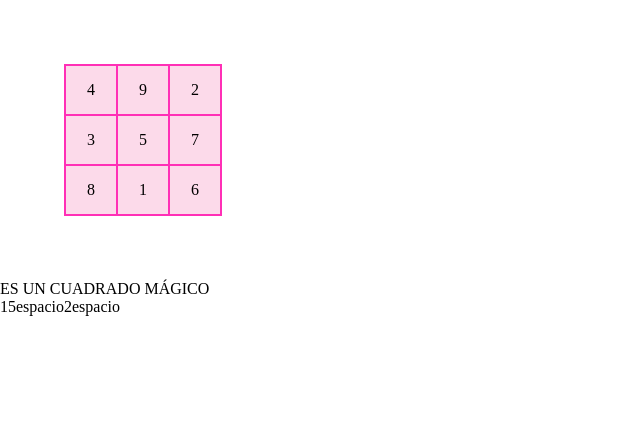
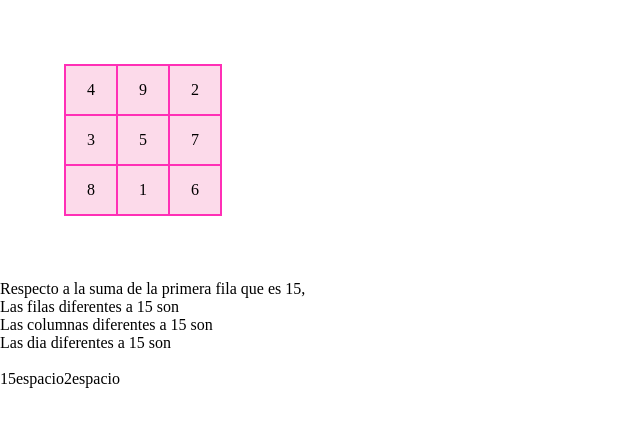
Before and after one commit to raulbrocal/DWS, a PHP site: page /cuadrado_magico.php in a window 1280 px wide. Shown: the top 427 px of the page, without its empty margins (0-640 px from the left). Run offline with PHP 8.4, Linux system fonts and the light colour scheme.

Commit message:
Añadir todas las funciones

```diff
--- a/practica/cuadrado_magico.php
+++ b/practica/cuadrado_magico.php
@@ -11,7 +11,7 @@
 
         class CuadradoMagico
         {
-            public $boolean;
+            public $boolean = true;
             public $arrayList;
             public $matriz;
 
@@ -57,8 +57,56 @@
 
                     $suma = 0;
                 }
+            }
 
-                $this->boolean = true;
+            function analizarColumnas($matriz)
+            {
+                $suma = 0;
+
+                for ($i = 0; $i < count($matriz); $i++) {
+
+                    for ($j = 0; $j < count($matriz); $j++) {
+                        $suma = $suma + $matriz[$j][$i];
+                    }
+
+                    if ($suma != 15) {
+                        return "false";
+                    }
+
+                    $suma = 0;
+                }
+            }
+
+            function analizarDiagonalPrimera($matriz)
+            {
+
+                $suma = 0;
+
+                for ($i = count($matriz); $i >= 0; $i--) {
+                    $suma = $suma + $matriz[$i][$i];
+                }
+
+                if ($suma != 15) {
+                    return "false";
+                }
+
+                $suma = 0;
+            }
+
+            function analizarDiagonalSegunda($matriz)
+            {
+
+                $suma = 0;
+
+                for ($i = 0; $i < count($matriz); $i++) {
+                    $suma = $suma + $matriz[$i][$i];
+                }
+
+                if ($suma != 15) {
+                    return "false";
+                }
+
+                $suma = 0;
 
             }
 
@@ -78,11 +126,11 @@
                     echo ("Las dia diferentes a " . $this->arrayList[0] . " son" . "<br>");
                 }
 
-                echo("<br>");
+                echo ("<br>");
 
                 foreach ($this->arrayList as $value) {
                     echo ($value);
-                    echo("espacio");
+                    echo ("espacio");
                 }
             }
 
@@ -113,118 +161,64 @@
 
 
         // function pintarCuadradoMagico($objeto)
-        // {
-        //     pintarMatriz($objeto);
-        //     analizarCuadradoMagico($objeto);
-        // };
+        //  {
+        //      pintarMatriz($objeto);
+        //      analizarCuadradoMagico($objeto);
+        //  };
 
-        // function pintarMatriz($matriz)
-        // {
-        //     echo ("<table>");
+        //  function pintarMatriz($matriz)
+        //  {
+        //      echo ("<table>");
 
-        //     for ($i = 0; $i < count($matriz->getMatriz()); $i++) {
-        //         echo ("<tr>");
-        //         for ($j = 0; $j < count($matriz->getMatriz()); $j++) {
-        //             echo ("<td>" . $matriz->getMatriz()[$i][$j] . "</td>");
-        //         }
-        //         echo ("</tr>");
-        //     }
+        //      for ($i = 0; $i < count($matriz->getMatriz()); $i++) {
+        //          echo ("<tr>");
+        //          for ($j = 0; $j < count($matriz->getMatriz()); $j++) {
+        //              echo ("<td>" . $matriz->getMatriz()[$i][$j] . "</td>");
+        //          }
+        //          echo ("</tr>");
+        //      }
 
-        //     echo ("</table>");
-        // }
+        //      echo ("</table>");
+        //  }
 
-        // function analizarCuadradoMagico($matriz)
-        // {
-        //     sumaPrimeraFila($matriz);
-        // };
+        //  function analizarCuadradoMagico($matriz)
+        //  {
+        //      sumaPrimeraFila($matriz);
+        //  };
 
-        // function sumaPrimeraFila($matriz)
-        // {
+        //  function sumaPrimeraFila($matriz)
+        //  {
 
-        //     $sumaColumna = 0;
+        //      $sumaColumna = 0;
 
-        //     for ($i = 0; $i < count($matriz->getMatriz()[0][$i]); $i++) {
-        //         $sumaColumna = $sumaColumna + $matriz->getMatriz()[0][$i];
-        //     }
+        //      for ($i = 0; $i < count($matriz->getMatriz()[0][$i]); $i++) {
+        //          $sumaColumna = $sumaColumna + $matriz->getMatriz()[0][$i];
+        //      }
 
-        //     return "Respecto a la suma de la primera fila que es " . $sumaColumna;
-        // }
+        //      return "Respecto a la suma de la primera fila que es " . $sumaColumna;
+        //  }
 
-        // function analizarFilas($matriz)
-        // {
-        //     $suma = 0;
+        //  function analizarFilas($matriz)
+        //  {
+        //      $suma = 0;
 
-        //     for ($i = 0; $i < count($matriz); $i++) {
+        //      for ($i = 0; $i < count($matriz); $i++) {
 
-        //         for ($j = 0; $j < count($matriz); $j++) {
-        //             $suma = $suma + $matriz[$i][$j];
-        //         }
+        //          for ($j = 0; $j < count($matriz); $j++) {
+        //              $suma = $suma + $matriz[$i][$j];
+        //          }
 
-        //         if ($suma != 15) {
-        //             return "false";
-        //         }
+        //          if ($suma != 15) {
+        //              return "false";
+        //          }
 
-        //         $suma = 0;
-        //     }
+        //          $suma = 0;
+        //      }
 
-        //     return "true";
-        // }
+        //      return "true";
+        //  }
 
-        // function analizarColumnas($matriz)
-        // {
-        //     $suma = 0;
 
-        //     for ($i = 0; $i < count($matriz); $i++) {
-
-        //         for ($j = 0; $j < count($matriz); $j++) {
-        //             $suma = $suma + $matriz[$j][$i];
-        //         }
-
-        //         if ($suma != 15) {
-        //             return "false";
-        //         }
-
-        //         $suma = 0;
-        //     }
-
-        //     return "true";
-        // }
-
-        // function analizarDiagonalPrimera($matriz)
-        // {
-
-        //     $suma = 0;
-
-        //     for ($i = count($matriz); $i >= 0; $i--) {
-        //         $suma = $suma + $matriz[$i][$i];
-        //     }
-
-        //     if ($suma != 15) {
-        //         return "false";
-        //     }
-
-        //     $suma = 0;
-
-        //     return "true";
-        // }
-
-        // function analizarDiagonalSegunda($matriz)
-        // {
-
-        //     $suma = 0;
-
-        //     for ($i = 0; $i < count($matriz); $i++) {
-        //         $suma = $suma + $matriz[$i][$i];
-        //     }
-
-        //     if ($suma != 15) {
-        //         return "false";
-        //     }
-
-        //     $suma = 0;
-
-        //     return "true";
-        // }
 
         ?>
     </div>
```
